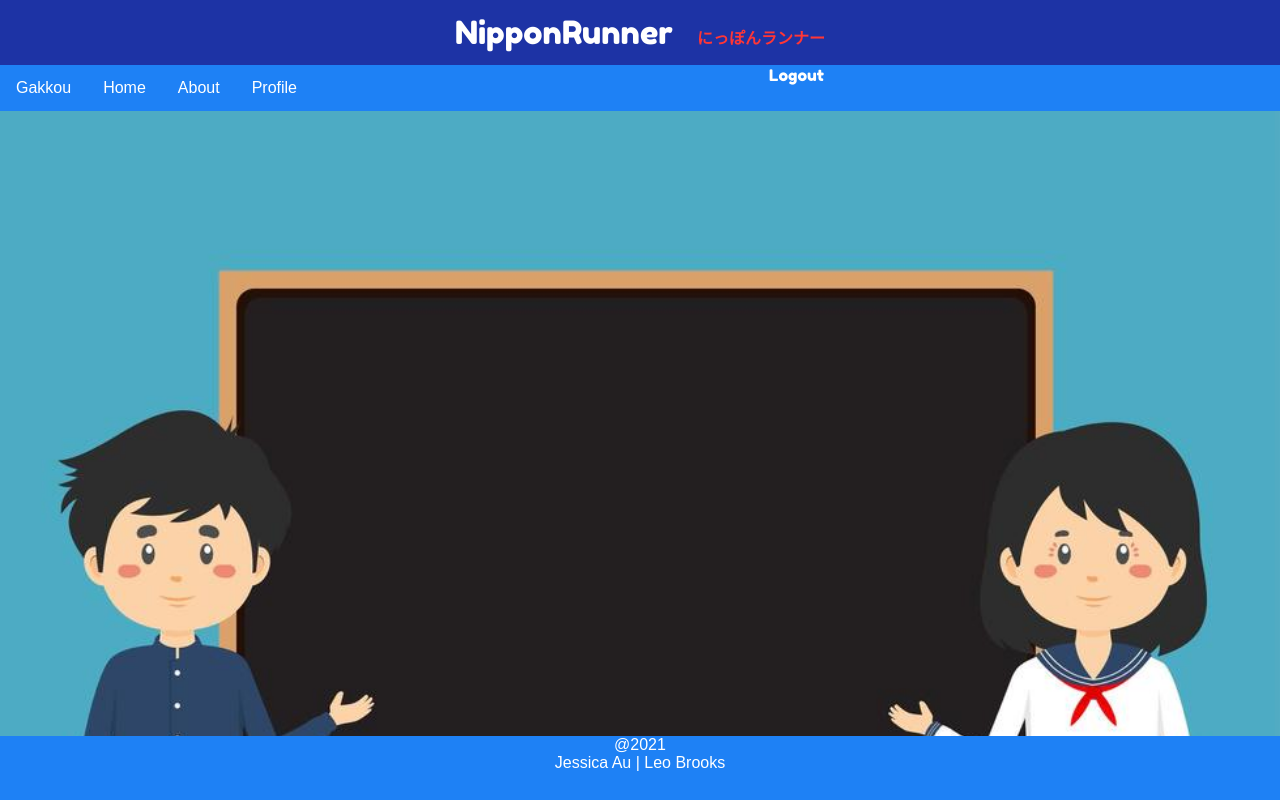
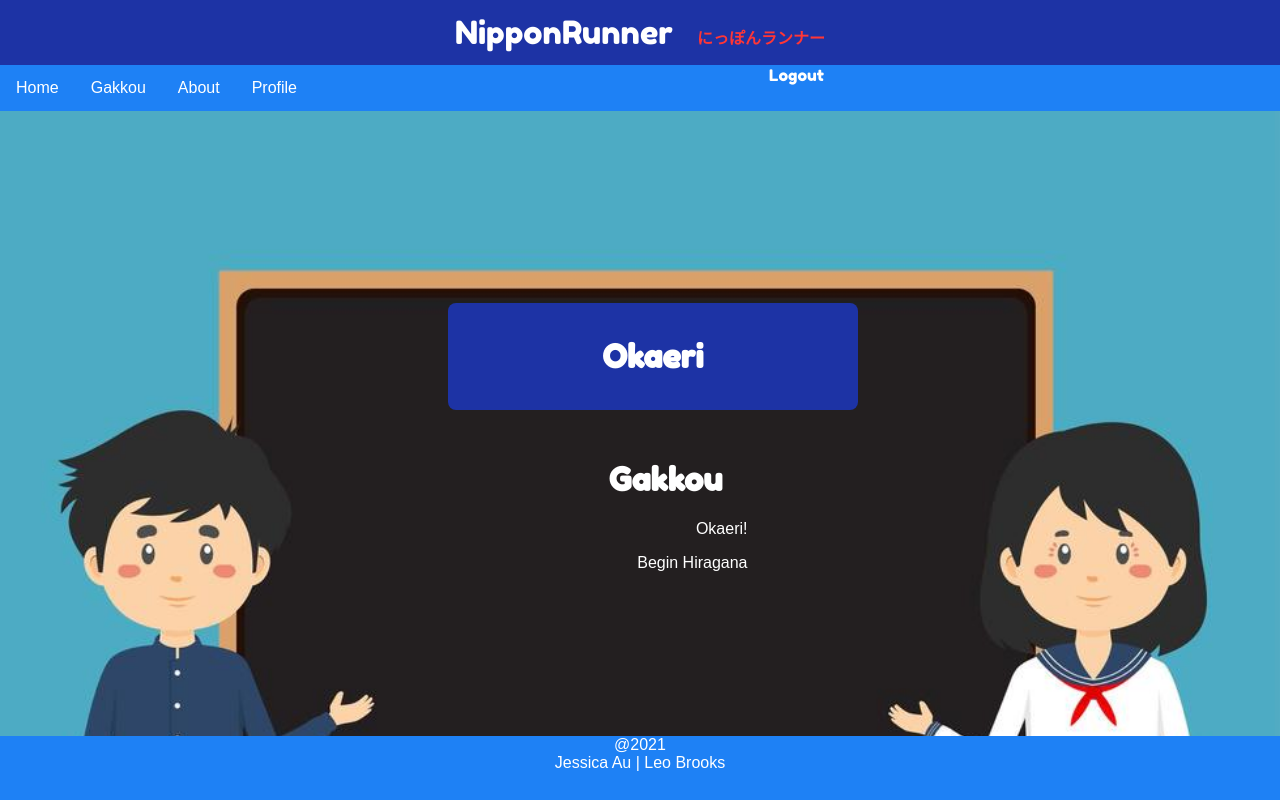
Before and after one commit to jessica-au/nipponrunner, a React (Create React App) app in the folder nipponRunnerFrontEnd/: page /gakkou in a window 1280 px wide. Built offline with nearby package versions, Linux system fonts and the light colour scheme; no server answers; sample sign-in values are in the browser's storage.

Commit message:
app.js: added privateroute for gakkou, must be signed in to view

```diff
--- a/nipponRunnerFrontEnd/src/App.js
+++ b/nipponRunnerFrontEnd/src/App.js
@@ -15,6 +15,7 @@ import Signup from './components/Signup'
 import Login from './components/Login'
 import Profile from './components/Profile'
 import Footer from './components/Footer'
+import Gakkou from './components/Gakkou/Gakkou'
 
 //Private routes for logged in users
 const PrivateRoute = ({ component: Component, ...rest }) => {
@@ -79,6 +80,7 @@ function App() {
             path='/login'
             render={(props) => <Login {...props} nowCurrentUser={nowCurrentUser} setIsAuthenticated={setIsAuthenticated} user={currentUser} />} />
           <PrivateRoute path='/profile' component={Profile} user={currentUser} handleLogout={handleLogout} />
+          <PrivateRoute path='/gakkou' component={ Gakkou } user={currentUser} handleLogout={handleLogout} />
           <Route exact path='/' component={Welcome} />
           <Route path='/about' component={About} />
         </Switch>
--- /dev/null
+++ b/nipponRunnerFrontEnd/src/components/Gakkou/Gakkou.js
@@ -0,0 +1,17 @@
+import React from 'react'
+
+const Gakkou = () => {
+
+    return (
+        <div className="gakkou">
+            <h1>Okaeri</h1>
+            <div className="information">
+                <h1> Gakkou </h1>
+                <p>Okaeri!</p>
+                <p>Begin Hiragana</p>
+            </div>
+        </div>
+    )
+}
+
+export default Gakkou;
--- a/nipponRunnerFrontEnd/src/components/Navbar.js
+++ b/nipponRunnerFrontEnd/src/components/Navbar.js
@@ -4,13 +4,14 @@ const Navbar = (props) => {
     console.log(`>>>> inside Navbar component`)
     return (
         <nav className="navbar">
+            <div className="navHomeLink">
+                <NavLink exact to="/">Home</NavLink>
+            </div>
+
             <div className="navGakkouLink">
                 <NavLink to="/gakkou">Gakkou</NavLink>
             </div>
 
-            <div className="navHomeLink">
-                <NavLink exact to="/">Home</NavLink>
-            </div>
             <div className="navAboutLink">
                 <NavLink to="/about">About</NavLink>
             </div>
--- a/nipponRunnerFrontEnd/src/index.css
+++ b/nipponRunnerFrontEnd/src/index.css
@@ -62,7 +62,7 @@ h1, h2, h3 {
   background-color: #FF3636;
 }
 
-.loginPage, .signupComponent {
+.loginPage, .signupComponent, .gakkou {
   font-family: Arial, Helvetica, sans-serif;
   position:absolute;
   background-color: #1D33A5;
```
Also changed, not shown: nipponRunnerFrontEnd/src/components/Gakkou.js (deleted, +0 -39 lines).
